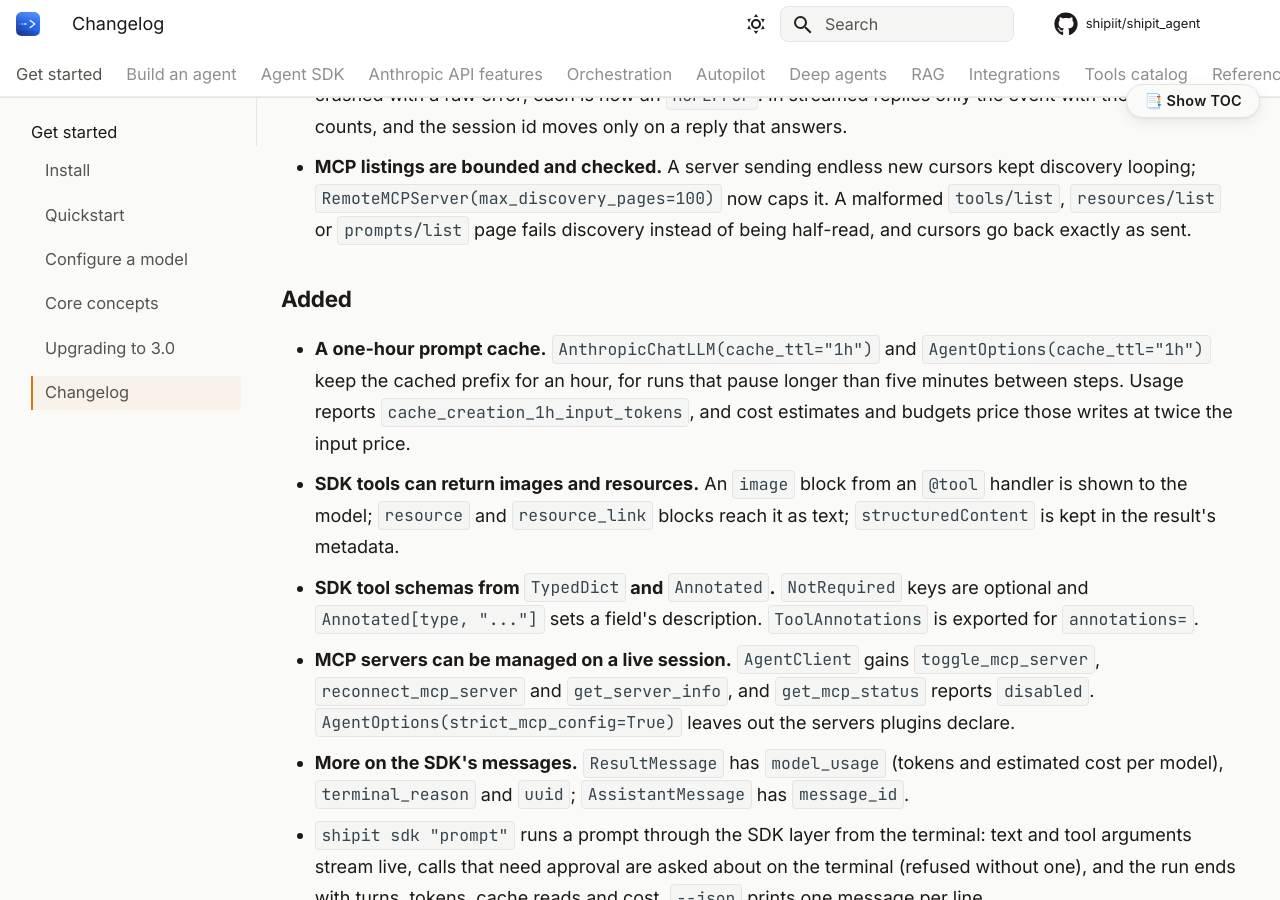
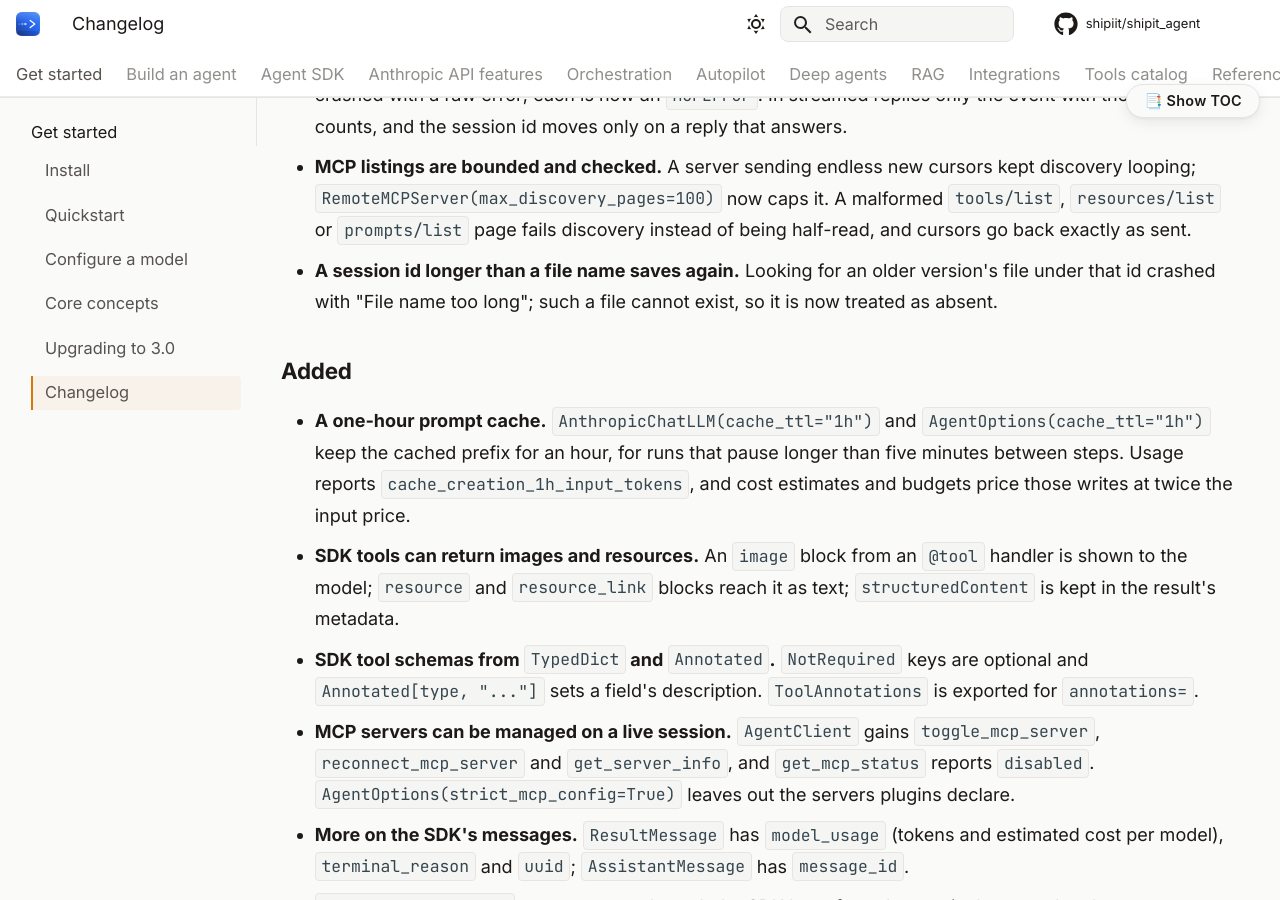
Before and after one commit to shipiit/shipit_agent, an MkDocs documentation site: the page built from docs/changelog.md, in a window 1280 px wide and 900 px high, scrolled down 2336 px. Built offline with MkDocs 1.6.1 and Material for MkDocs 9.7.7, drawn with Linux system fonts in a browser that asks for light colours; comment, search, counter and statistics services are not loaded.

Commit message:
fix: a session id longer than a file name saves again
FileSessionStore looked for an older version's file under the raw id, and a
name past the file-system limit raised OSError on save and load. Such a file
cannot exist, so an OSError on that lookup now means there is none.

```diff
--- a/docs/changelog.md
+++ b/docs/changelog.md
@@ -95,6 +95,9 @@ and this project adheres to [Semantic Versioning](https://semver.org/spec/v2.0.0
   kept discovery looping; `RemoteMCPServer(max_discovery_pages=100)` now caps
   it. A malformed `tools/list`, `resources/list` or `prompts/list` page fails
   discovery instead of being half-read, and cursors go back exactly as sent.
+- **A session id longer than a file name saves again.** Looking for an
+  older version's file under that id crashed with "File name too long"; such
+  a file cannot exist, so it is now treated as absent.
 
 ### Added
 
```
Also changed, not shown: CHANGELOG.md (+3 -0 lines), 2 other files.
